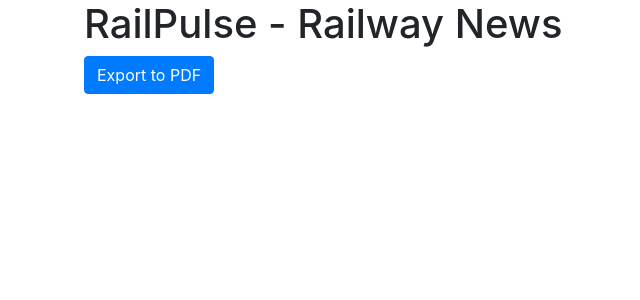
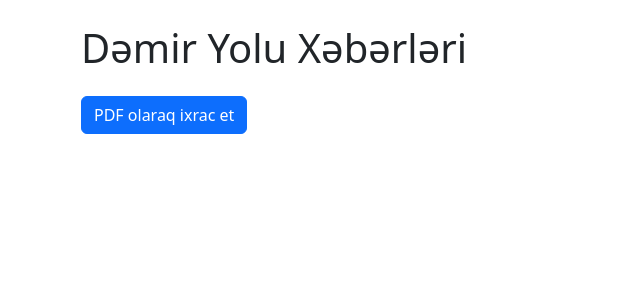
Before and after one commit to MajidovaKhayala/RailPulse, a Flask app: page / in a window 1280 px wide. Shown: the top 300 px of the page, without its empty margins (1-641 px from the left). Run offline with Flask 2, Linux system fonts and the light colour scheme; data that the repository does not hold is empty; some libraries are stand-ins or nearby versions.

Commit message:
Update index.html

```diff
--- a/templates/index.html
+++ b/templates/index.html
@@ -1,23 +1,22 @@
 <!DOCTYPE html>
-<html>
+<html lang="az">
 <head>
-    <title>RailPulse - Railway News</title>
+    <meta charset="UTF-8">
     <meta name="viewport" content="width=device-width, initial-scale=1.0">
-    <link rel="stylesheet" href="https://cdn.jsdelivr.net/npm/bootstrap@4.6.1/dist/css/bootstrap.min.css">
-    <link rel="stylesheet" href="{{ url_for('static', filename='css/style.css') }}">
+    <title>RailPulse - Dəmir Yolu Xəbərləri</title>
+    <link rel="stylesheet" href="{{ url_for('static', filename='css/bootstrap.min.css') }}">
 </head>
 <body>
     <div class="container">
-        <h1>RailPulse - Railway News</h1>
+        <h1 class="my-4">Dəmir Yolu Xəbərləri</h1>
+        <a href="{{ url_for('export_to_pdf') }}" class="btn btn-primary mb-3">PDF olaraq ixrac et</a>
         {% for news in news %}
         <div class="card mb-3">
             <div class="card-body">
                 <h5 class="card-title">{{ news.title }}</h5>
-                <p class="card-text">{{ news.content }}</p>
             </div>
         </div>
         {% endfor %}
-        <a href="/export" class="btn btn-primary">Export to PDF</a>
     </div>
 </body>
 </html>
```
